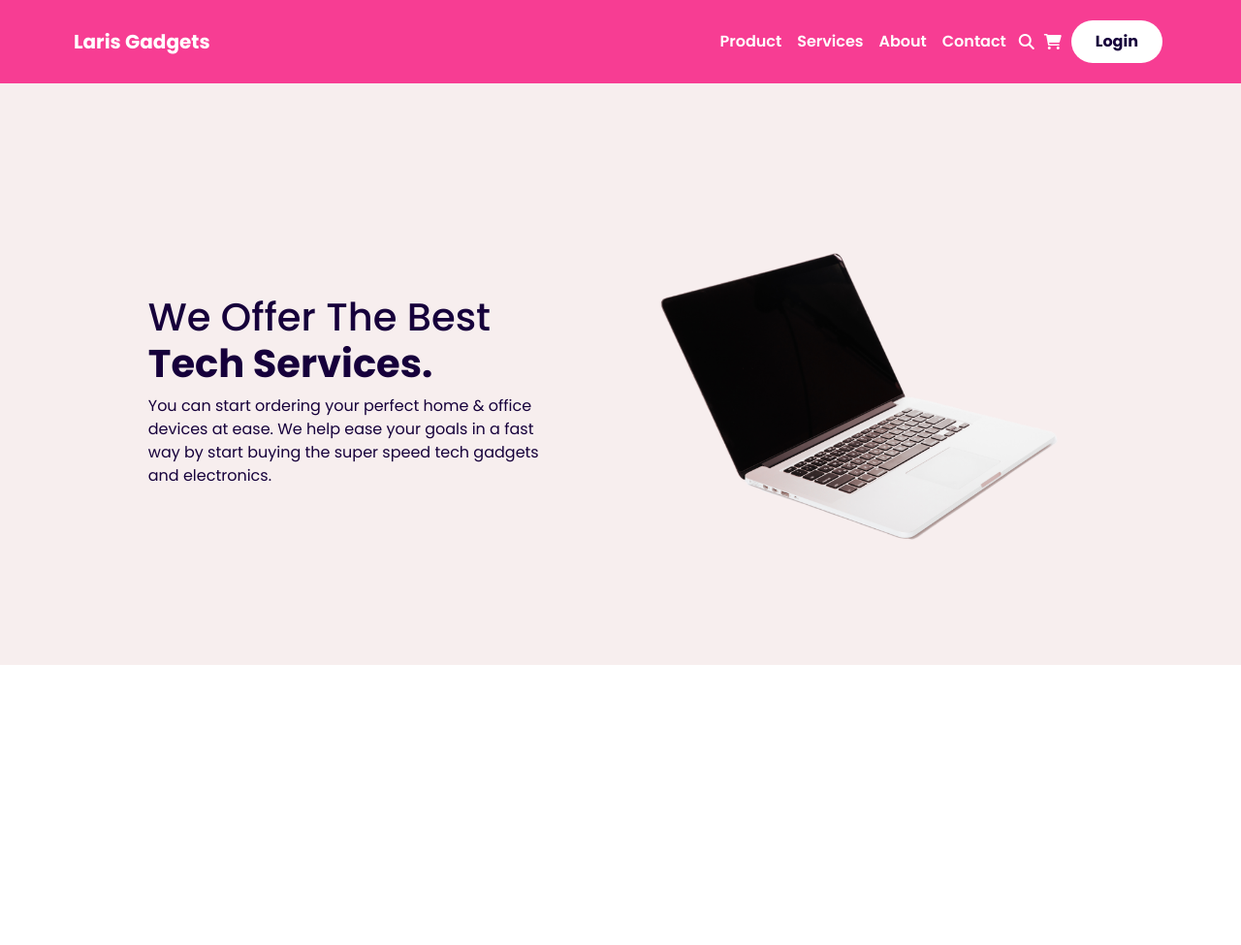
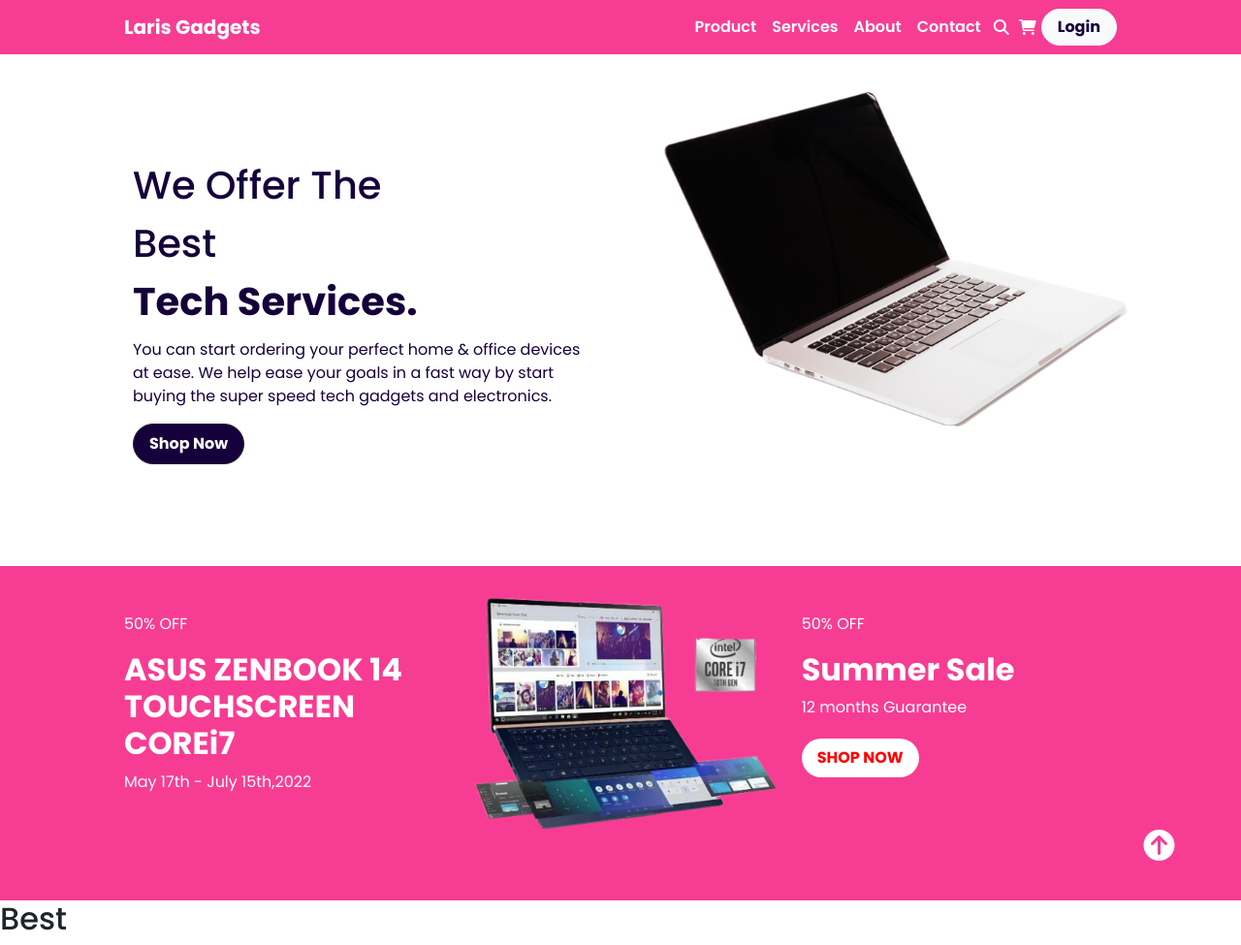
Before and after one commit to Terdanny1/Laris-Gadget, a plain HTML site: page index.html in a window 1280 px wide. Shown: the whole page at 97% size. Before the commit the page ends 800 px from the top, so only its background shows below. Drawn offline with nearby package versions, Linux system fonts and the light colour scheme.

Commit message:
created the promo section

```diff
--- a/index.html
+++ b/index.html
@@ -24,7 +24,7 @@
 
      <!-- Nav Bar -->
 
-    <nav class="navbar navbar-expand-lg text-white">
+    <nav class="navbar navbar-expand-lg text-white ">
       <div class="container-fluid">
           <span class="navbar-brand mb-0 h1 fw-bold text-white">Laris Gadgets</span>
         <button class="navbar-toggler" type="button" data-bs-toggle="collapse" data-bs-target="#navbarNav" aria-controls="navbarNav" aria-expanded="false" aria-label="Toggle navigation">
@@ -47,7 +47,7 @@
           </ul>
           <i class="fa-solid fa-magnifying-glass nav-icon"></i>
           <i class="fa-solid fa-cart-shopping nav-icon"></i>
-          <button class="login">Login</button>
+          <button class="btn btn-light rounded-pill fw-bold px-3 login">Login</button>
         </div>
 
       </div>
@@ -57,24 +57,64 @@
 
      <!-- Title -->
 
+     <div class="container-fluid">
       <div class="row">
-      <div class="col-lg-6 row-content">
-        <h1 class="big-heading title-heading">We Offer The Best <br><span class="fw-bold">Tech Services.</span> </h1>
+        <div class="col-md-6 row-content">
+          <h1 class="big-heading title-heading">We Offer The <br> Best <br><span class="fw-bold">Tech Services.</span> </h1>
           <p class="title-text">You can start ordering your perfect home & office devices at ease.
             We help ease your goals in a fast way by start buying the super speed tech gadgets and electronics.
           </p>
+          <button class="btn btn-dark rounded-pill fw-bold px-3 py-2" style="background-color: #16003b;">Shop Now</button>
         </div>
 
-    <div class="col-lg-6">
+        <div class="col-md-6">
           <img class="title-image" src="images/laptop 1.png" alt="laptop">
         </div>
       </div>
      </div>
 
+
+
+  </section>
+
+     <!-- Start Promo section -->
+  <section class="promo">
+
+    <div class="container-fluid discount">
+
+      <div class="row text-white">
+        <div class="col-md-4">
+          <p class="pt-5">50% OFF</p>
+          <h2 class="fw-bolder">ASUS ZENBOOK 14 TOUCHSCREEN COREi7</h2>
+          <p>May 17th - July 15th,2022</p>
+        </div>
+
+        <div class="col-md-4">
+          <img class="promo-image" src="images/laptop 2.png" alt="">
+        </div>
+
+        <div class="col-md-4">
+          <p class="pt-5">50% OFF</p>
+          <h2 class="fw-bolder">Summer Sale</h2>
+          <p>12 months Guarantee</p>
+          <button class="btn btn-dark rounded-pill fw-bold px-3 py-2 fs-6" style="background-color: #ffff; border: none; color: #ff0000;">SHOP NOW</button>
+
+          <i class="fa-solid fa-circle-arrow-up fa-2x"></i>
+        </div>
+
+      </div>
+    </div>
+
+  </section>
+
+  <!-- End Promo section -->
+
+  <section class="products">
+    <h2>Best </h2>
   </section>
 
 
-
+<!-- <script src="bootstrap-5/js/bootstrap.js"></script> -->
 <script src="https://cdn.jsdelivr.net/npm/@popperjs/core@2.11.5/dist/umd/popper.min.js" integrity="sha384-Xe+8cL9oJa6tN/veChSP7q+mnSPaj5Bcu9mPX5F5xIGE0DVittaqT5lorf0EI7Vk" crossorigin="anonymous"></script>
 <script src="https://cdn.jsdelivr.net/npm/bootstrap@5.2.0-beta1/dist/js/bootstrap.min.js" integrity="sha384-kjU+l4N0Yf4ZOJErLsIcvOU2qSb74wXpOhqTvwVx3OElZRweTnQ6d31fXEoRD1Jy" crossorigin="anonymous"></script>
 
--- a/style.css
+++ b/style.css
@@ -7,12 +7,15 @@
   font-family: "Poppins", sans-serif;
 }
 
-body{
-  scroll-behavior: smooth;
-  overflow: hidden;
+body {
+  /* scroll-behavior: smooth;
+  overflow: scroll; */
+}
+
+.container-fluid {
+  padding: 0 10%;
 }
 .navbar {
-  padding: 1rem 5%;
   background-color: #f73d93 !important;
 }
 
@@ -25,13 +28,7 @@
   transition: 0.4s;
 }
 .login {
-  border: none;
-  margin: 5px;
-  background-color: #fff;
   color: #16003b;
-  font-weight: bold;
-  padding: 10px 25px;
-  border-radius: 30px;
   transition: transform 0.4s;
 }
 
@@ -39,27 +36,44 @@
   transform: scale(1.1);
 }
 
-.hero-section{
-  background: #f7eeee;
-  width: 100%;
-  margin: auto;
+.hero-section {
+  background: #c4c4c4, 0.3;
 }
 
-.row {
-  padding: 7% 7%;
-  margin: 4% 4%;
-}
-
-.row .row-content{
-  margin: auto;
+.row-content {
+  padding: 10% 2%;
   color: #16003b;
 }
 
-.title-text{
-  width: 90%;
+.title-heading {
+  line-height: 1.5;
 }
 
-.title-image{
-  width: 90%;
+.title-image {
+  width: 100%;
   margin: 3%;
 }
+
+/* Promo section  */
+
+.promo {
+  background: #f73d93;
+}
+
+.promo-image{
+  width: 100%;
+}
+.discount{
+  padding-bottom: 20px;
+}
+.fa-circle-arrow-up{
+position: relative;
+top: 30%;
+left:70%;
+}
+
+@media screen and (max-width:600px){
+  .fa-circle-arrow-up{
+    top:10%;
+  }
+}
```
Lines whose indentation alone changed are shown as unchanged.
